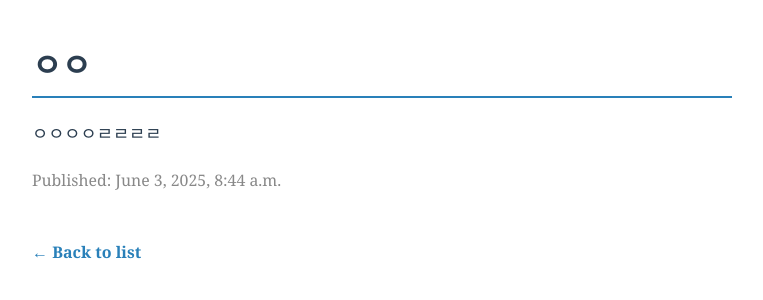
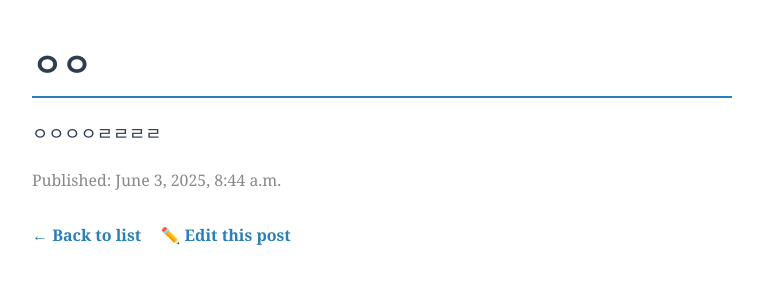
Before and after one commit to sangwookkhu/Django_Project, a Django app: page /post/1/ in a window 1280 px wide. Shown: the top 300 px of the page, without its empty margins (258-1021 px from the left). Run offline with Django 5.2, Linux system fonts and the light colour scheme; data comes from the database, SQL or seed files in the repository; both versions use the stored data as it was after the commit.

Commit message:
feat: 게시글 수정 기능 추가 및 관련 템플릿 수정

```diff
--- a/mysite/blog/templates/blog/post_detail.html
+++ b/mysite/blog/templates/blog/post_detail.html
@@ -23,14 +23,17 @@
         color: #888;
         font-size: 0.9em;
       }
-      a {
+      .nav-links {
+        margin-top: 30px;
+      }
+      .nav-links a {
         display: inline-block;
-        margin-top: 30px;
+        margin-right: 15px;
         color: #2980b9;
         text-decoration: none;
         font-weight: bold;
       }
-      a:hover {
+      .nav-links a:hover {
         text-decoration: underline;
       }
     </style>
@@ -39,6 +42,10 @@
     <h1>{{ post.title }}</h1>
     <p>{{ post.content }}</p>
     <p><small>Published: {{ post.created_at }}</small></p>
-    <a href="{% url 'post_list' %}">← Back to list</a>
+
+    <div class="nav-links">
+      <a href="{% url 'post_list' %}">← Back to list</a>
+      <a href="{% url 'post_edit' post.pk %}">✏️ Edit this post</a>
+    </div>
   </body>
 </html>
--- a/mysite/blog/templates/blog/post_form.html
+++ b/mysite/blog/templates/blog/post_form.html
@@ -30,6 +30,7 @@
         border-radius: 5px;
         font-size: 1em;
         font-family: inherit;
+        box-sizing: border-box;
       }
       button {
         background-color: #2980b9;
--- a/mysite/blog/urls.py
+++ b/mysite/blog/urls.py
@@ -6,4 +6,5 @@ urlpatterns = [
     path('', views.post_list, name='post_list'),
     path('post/<int:pk>/', views.post_detail, name='post_detail'),
     path('post/new/', views.post_new, name='post_new'),
+    path('post/<int:pk>/edit/', views.post_edit, name='post_edit'),
 ]
--- a/mysite/blog/views.py
+++ b/mysite/blog/views.py
@@ -20,3 +20,14 @@ def post_new(request):
     else:
         form = PostForm()
     return render(request, 'blog/post_form.html', {'form': form})
+
+def post_edit(request, pk):
+    post = get_object_or_404(Post, pk=pk)  # 수정할 게시글 가져오기
+    if request.method == "POST":
+        form = PostForm(request.POST, instance=post)  # 기존 객체와 함께 폼 생성
+        if form.is_valid():
+            form.save()  # 수정사항 저장
+            return redirect('post_detail', pk=post.pk)
+    else:
+        form = PostForm(instance=post)  # GET 요청 시 기존 내용 채워진 폼 보여주기
+    return render(request, 'blog/post_form.html', {'form': form})
```
Also changed, not shown: mysite/blog/templates/blog/post_list.html (+13 -3 lines), mysite/db.sqlite3.
